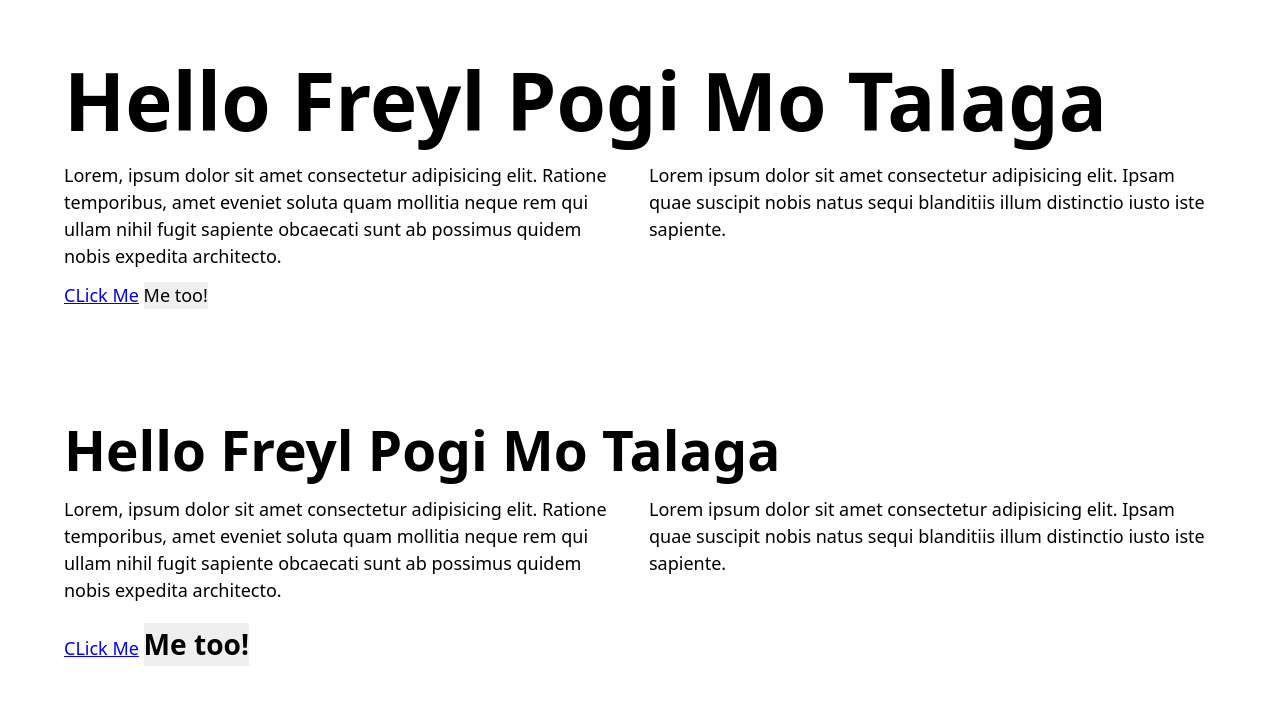
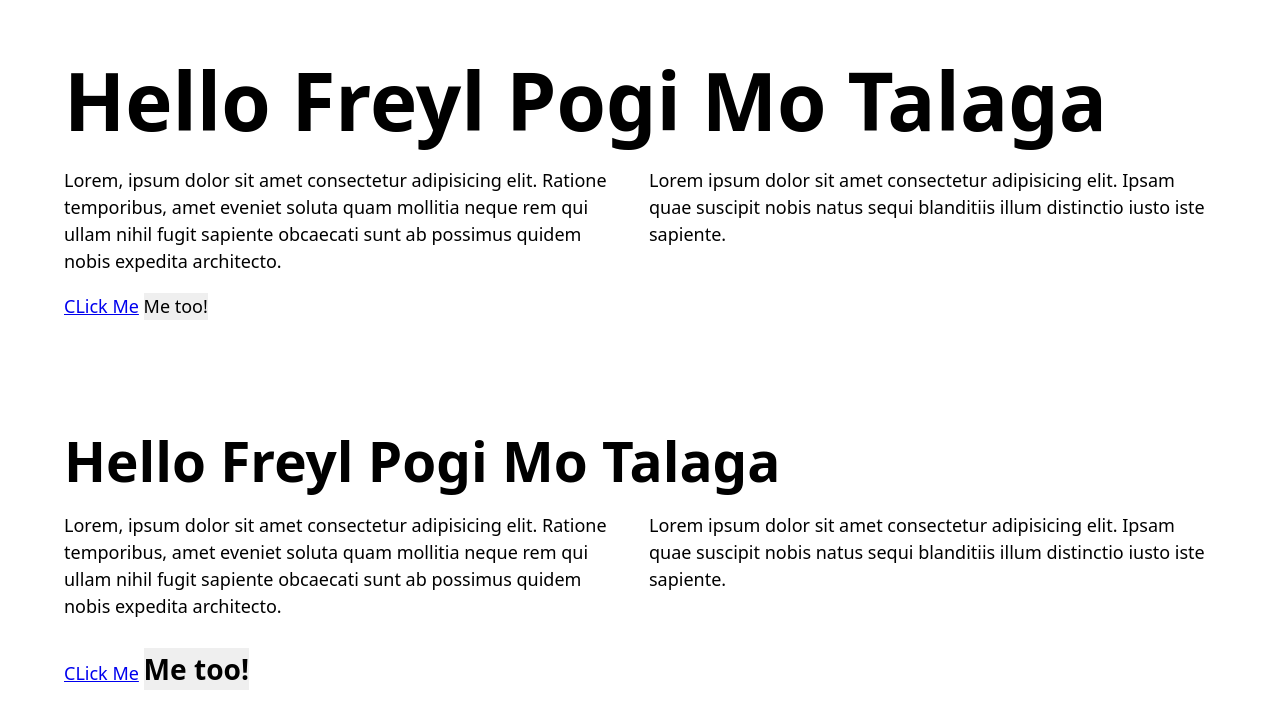
Before and after one commit to newbie-dev-freyl/PROJ-1, a website: page index.html in a window 1280 px wide. Shown: the part 968-1696 px from the top of the page. Drawn offline with Linux system fonts and the light colour scheme.

Commit message:
modified text.scss

```diff
--- a/src/scss/utils/_flow.scss
+++ b/src/scss/utils/_flow.scss
@@ -1,3 +1,3 @@
 .flow > :where(* + *) {
-    margin-top: .7em;
+    margin-top: 1em;
 }
--- a/src/scss/utils/_text.scss
+++ b/src/scss/utils/_text.scss
@@ -5,10 +5,11 @@
 
 .heading-2 {
     font-size: var(--fs-800);
-    font-weight: var(--fw-900);
+    font-weight: var(--fw-800);
 }
+
 
 .heading-3 {
     font-size: var(--fs-600);
-    font-weight: var(--fw-800);
+    font-weight: var(--fw-700);
 }
```
Also changed, not shown: dist/mystyle.css, 1 other file.
